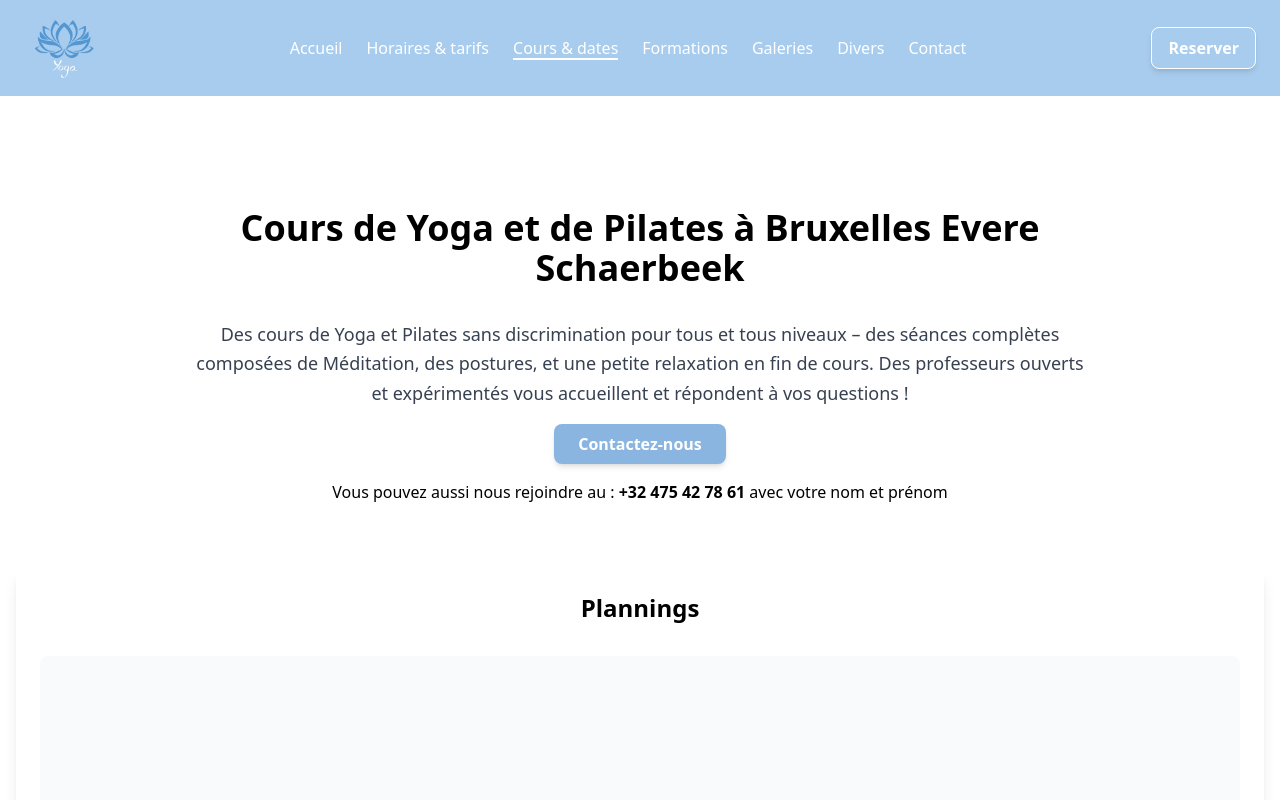
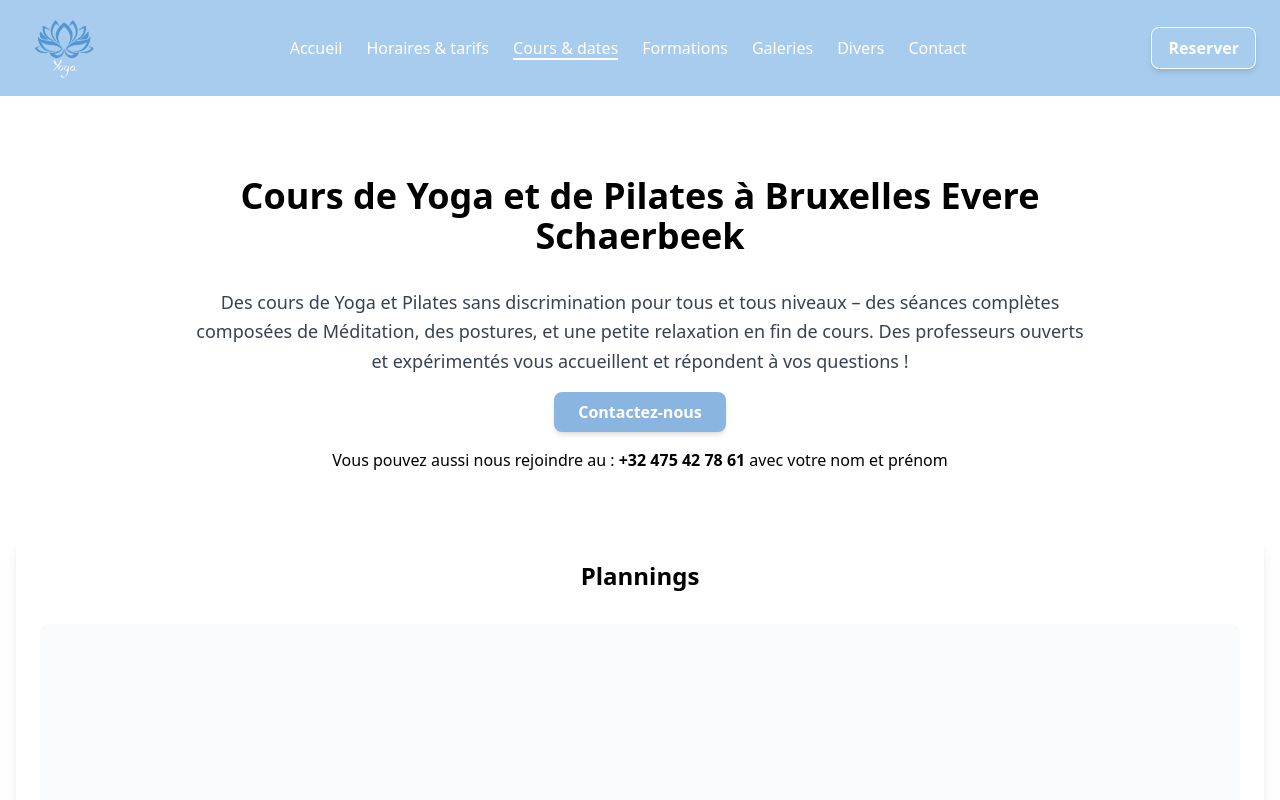
Before and after one commit to LouisBlankaert/yoga, a Next.js app: page /cours in a window 1280 px wide. Shown: the top 800 px of the page. Built offline with nearby package versions, Linux system fonts and the light colour scheme.

Commit message:
creation page contact, cours et horaires

```diff
--- a/src/app/cours/page.jsx
+++ b/src/app/cours/page.jsx
@@ -69,7 +69,7 @@ export default function Cours() {
   }, []);
 
   return (
-    <div className="container mx-auto px-4 mt-52">
+    <div className="container mx-auto px-4 mt-44">
       {/* Section titre et description */}
       <div className="max-w-4xl mx-auto mb-16">
         <h1
```
